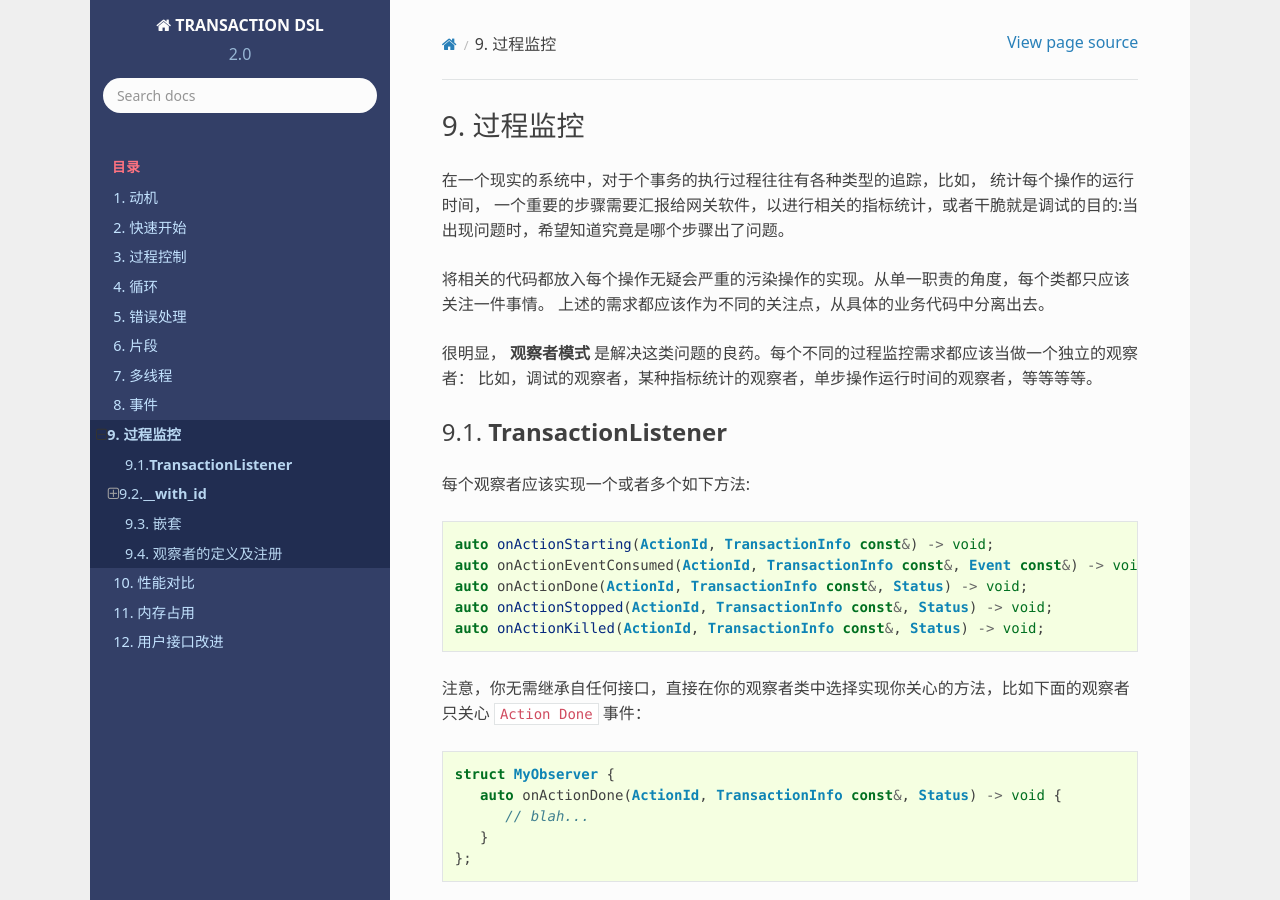
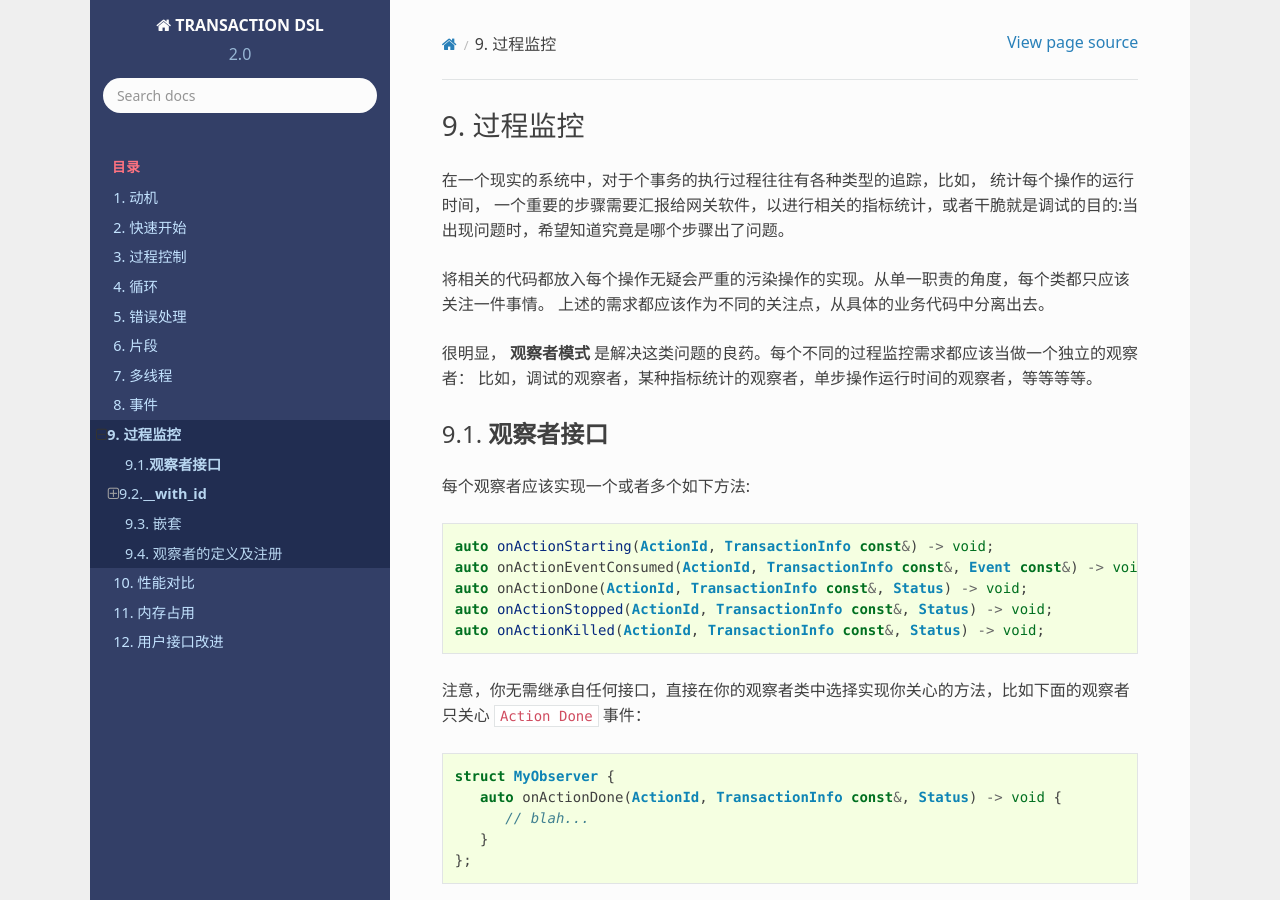
Before and after one commit to godsme/trans-dsl-2, a Sphinx documentation site: the page built from doc/source/monitor.rst, in a window 1280 px wide and 900 px high. Built offline with Sphinx 7.4.7 and the Read the Docs theme 2.0.0, drawn with Linux system fonts in a browser that asks for light colours; formulas are drawn with MathJax 3.

Commit message:
added more doc

```diff
--- a/doc/source/monitor.rst
+++ b/doc/source/monitor.rst
@@ -10,7 +10,7 @@
 很明显， **观察者模式** 是解决这类问题的良药。每个不同的过程监控需求都应该当做一个独立的观察者：
 比如，调试的观察者，某种指标统计的观察者，单步操作运行时间的观察者，等等等等。
 
-**TransactionListener**
+**观察者接口**
 ---------------------------
 
 每个观察者应该实现一个或者多个如下方法:
```
